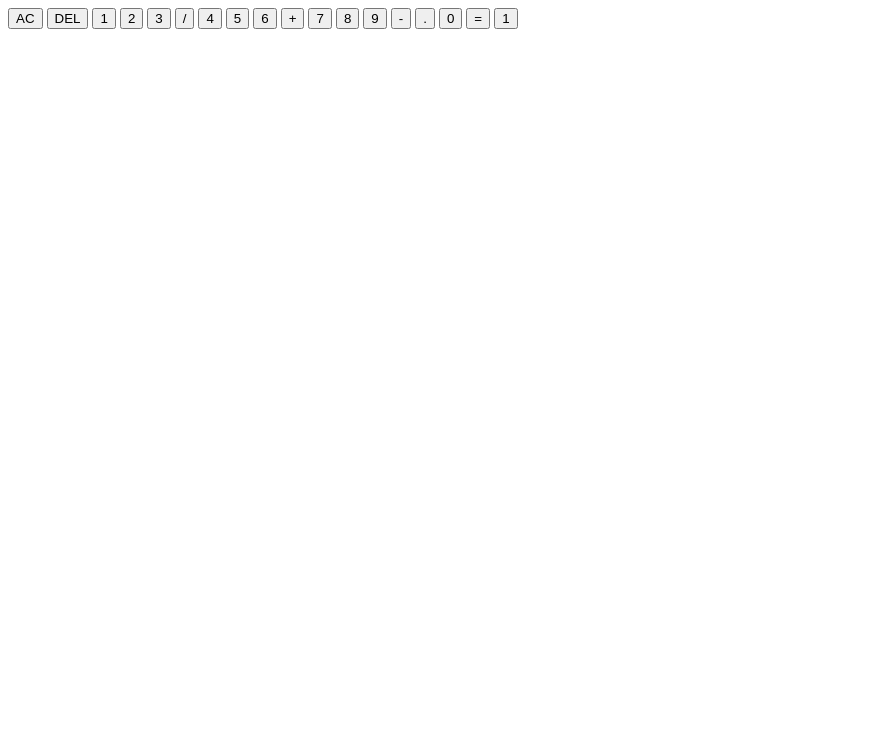
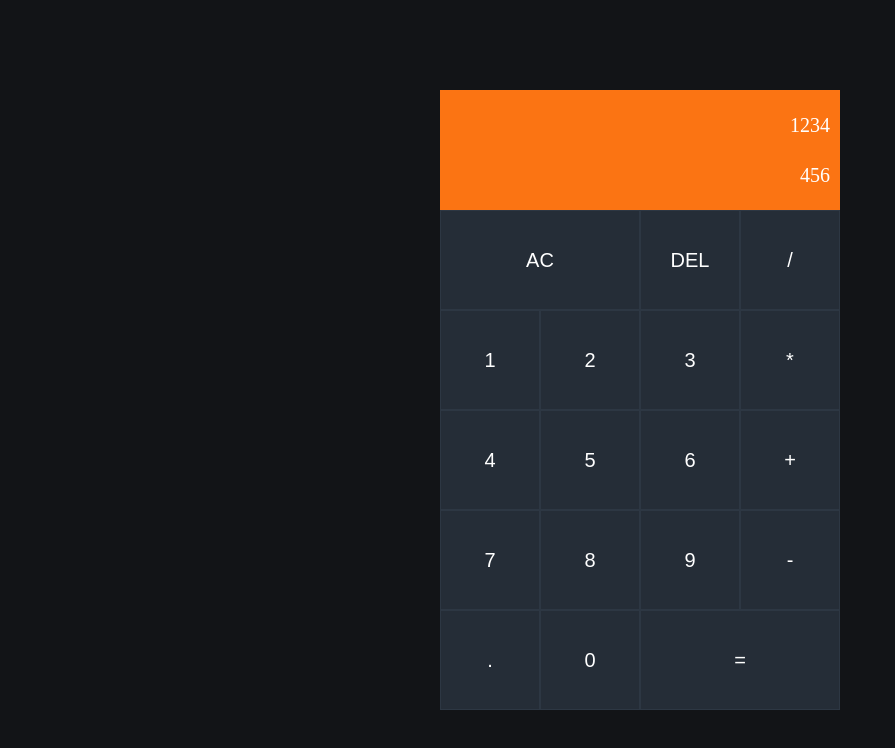
Before and after one commit to farah-jannat/calculator, a plain HTML site: page index.html in a window 1280 px wide. Shown: the whole page, without its empty margins (0-895 px from the left). Drawn offline with Linux system fonts and the light colour scheme.

Commit message:
style layout

```diff
--- a/index.html
+++ b/index.html
@@ -11,17 +11,17 @@
 <body>
    <div class="calculator-grid">
     <div class="output">
-        <div class="preveous"></div>
-        <div class="current"></div>
+        <div class="preveous">1234</div>
+        <div class="current">456</div>
 
     </div>
     <button class="span-two">AC</button>
     <button>DEL</button>
-
+    <button>/</button>
     <button>1</button>
     <button>2</button>
     <button>3</button>
-    <button>/</button>
+    <button>*</button>
     <button>4</button>
     <button>5</button>
     <button>6</button>
@@ -33,7 +33,6 @@
     <button>.</button>
     <button>0</button>
     <button class="span-two">=</button>
-    <button>1</button>
    </div>
 </body>
 
--- a/style.css
+++ b/style.css
@@ -0,0 +1,58 @@
+@import url('https://fonts.googleapis.com/css2?family=Overpass:wght@100;200;300;400;500;600;700&display=swap');
+:root{
+--Orange: hsl(25, 97%, 53%);
+--White: hsl(0, 0%, 100%);
+--Light-Grey: hsl(217, 12%, 63%);
+--Medium-Grey: hsl(213, 20%, 22%);
+--Dark-Blue: hsl(213, 19%, 18%);
+--Very-Dark-Blue: hsl(216, 12%, 8%);
+}
+
+
+
+*{
+    box-sizing: border-box;
+    padding:0;
+    margin: 0;
+}
+body{
+    background-color:var(--Very-Dark-Blue) ;
+}
+.calculator-grid{
+    display: grid;
+    justify-content: center;
+    align-content: center;
+    grid-template-columns: repeat(4, 100px);
+    grid-template-rows: minmax(120px,auto)  repeat(5, 100px);
+
+    min-height: 100vh;
+
+}
+.calculator-grid button{
+    cursor: pointer;
+    font-size: 20px;
+    background-color: var(--Dark-Blue);
+    outline: none;
+    border: 1px solid var(--Medium-Grey);
+    color: var(--White);
+}
+.calculator-grid button:hover{
+    background-color: var(--Light-Grey);
+}
+.span-two{
+    grid-column: span 2;
+
+}
+.output{
+    grid-column: 1 /-1;
+    background-color: var(--Orange);
+    padding: 10px;
+    color: var(--White);
+    font-size: 20px;
+    display: flex;
+    flex-direction: column;
+    align-items: flex-end;
+    justify-content: space-around;
+    word-wrap: break-word;
+    word-break: break-all;
+}
```
